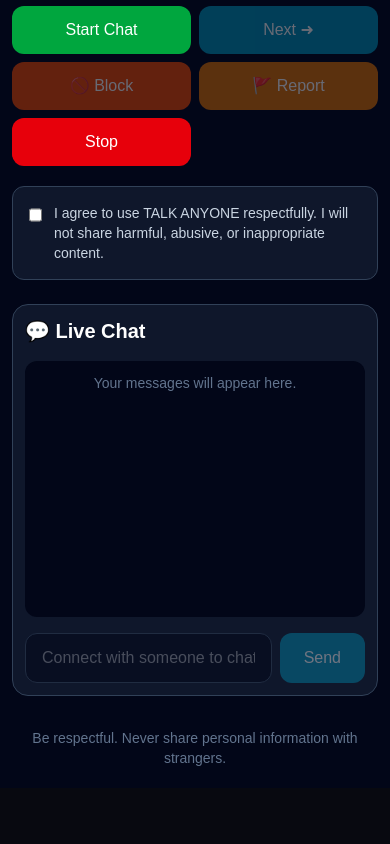
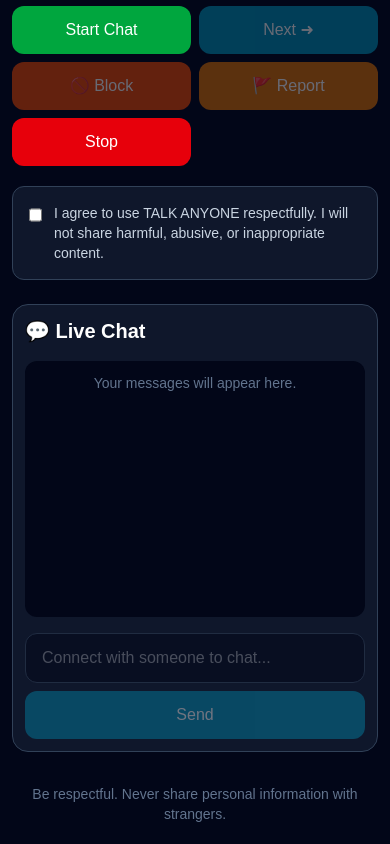
Before and after one commit to mahesh0909mm09-boop/talk-anyone, a Next.js app: page / in a window 390 px wide. Shown: the part 860-1704 px from the top of the page. Before the commit the page ends 1648 px from the top, so only its background shows below. Built offline with nearby package versions, Linux system fonts and the light colour scheme.

Commit message:
Improve mobile chat input and send button

```diff
--- a/src/app/page.tsx
+++ b/src/app/page.tsx
@@ -690,7 +690,7 @@ export default function Home() {
               event.preventDefault();
               sendMessage();
             }}
-            className="flex gap-2"
+            className="flex flex-col gap-2 sm:flex-row"
           >
             <input
               value={messageInput}
@@ -701,13 +701,13 @@ export default function Home() {
                   ? "Type your message..."
                   : "Connect with someone to chat..."
               }
-              className="min-w-0 flex-1 rounded-xl border border-slate-700 bg-slate-950 px-4 py-3 text-white outline-none focus:border-cyan-500 disabled:opacity-50"
+              className="w-full min-w-0 min-h-12 text-base sm:flex-1 min-w-0 flex-1 rounded-xl border border-slate-700 bg-slate-950 px-4 py-3 text-white outline-none focus:border-cyan-500 disabled:opacity-50"
             />
 
             <button
               type="submit"
               disabled={!partnerConnected || !messageInput.trim()}
-              className="rounded-xl bg-cyan-600 px-6 py-3 font-bold hover:bg-cyan-500 disabled:opacity-40"
+              className="min-h-12 w-full touch-manipulation sm:w-auto rounded-xl bg-cyan-600 px-6 py-3 font-bold hover:bg-cyan-500 disabled:opacity-40"
             >
               Send
             </button>
```
